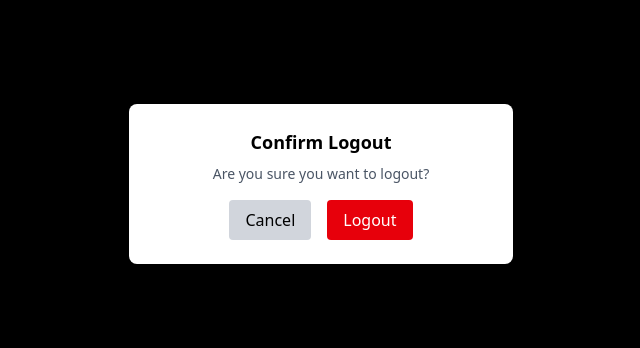
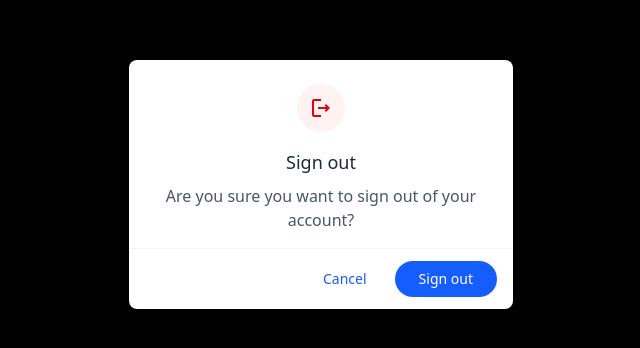
Before and after one commit to Shabeebkaruvath/CashFlow, a React (Vite) app: page /settings/logout in a window 1280 px wide. Shown: the part 216-564 px from the top of the page, without its empty margins (319-959 px from the left). Built offline with nearby package versions, Linux system fonts and the light colour scheme; no server answers; sample sign-in values are in the browser's storage.

Commit message:
ui change entirely,router based settings,2

```diff
--- a/src/App.jsx
+++ b/src/App.jsx
@@ -13,10 +13,12 @@ import InitialBankBalance from "./pages/settings/InitialBB";
 import DayRecordChecker from "./pages/settings/Dailydata";
 import CategoryRecords from "./pages/settings/Categories";
 import LogoutConfirm from "./pages/settings/Logout";
+import { useNavigate } from "react-router-dom";
 
 function App() {
   const location = useLocation();
   const { user, loading } = useAuth();
+    const navigate = useNavigate();
 
   const authRoutes = ["/login", "/signup"];
   const isAuthPage = authRoutes.includes(location.pathname);
@@ -30,11 +32,7 @@ function App() {
   }
 
   return (
-    <div
-      className={
-        isAuthPage ? "min-h-screen" : "pt-0  "
-      }
-    >
+    <div className={isAuthPage ? "min-h-screen" : "pt-0  "}>
       {!isAuthPage && <Navbar />}
 
       <Routes>
@@ -83,7 +81,7 @@ function App() {
           path="/settings/logout"
           element={
             user ? (
-              <LogoutConfirm onCancel={() => {}} />
+              <LogoutConfirm onCancel={() => navigate(-1)} /> // Go back one page
             ) : (
               <Navigate to="/login" />
             )
--- a/src/components/Navbar.jsx
+++ b/src/components/Navbar.jsx
@@ -11,57 +11,63 @@ const navItems = [
 export default function Layout() {
   return (
     <>
-      {/* Mobile Top Logo */}
-      <div className="md:hidden w-full bg-white border-b border-gray-100 py-3 fixed top-0 left-0 z-50">
-        <div className="flex justify-between items-center px-4">
-          <h1 className="text-2xl font-semibold text-blue-600">CashFlow</h1>
-        </div>
+     {/* Universal Header */}
+<header className="fixed top-0 left-0 w-full bg-white shadow-sm z-50">
+  <div className="max-w-screen-xl mx-auto flex items-center justify-between px-4 md:px-6 lg:px-8 py-3">
+    <div className="flex items-center space-x-3">
+      <span className="text-blue-600 font-semibold text-2xl tracking-tight">CashFlow</span>
     </div>
 
-      {/* Desktop Top Navbar */}
-      <nav className="hidden lg:flex fixed top-0 left-0 w-full bg-white border-b border-gray-100 z-50 px-8 py-3 items-center justify-between">
-        <h1 className="text-xl font-semibold text-blue-600">CashFlow</h1>
-        <ul className="flex space-x-6 items-center">
-          {navItems.map((item) => (
-            <li key={item.name}>
-              <NavLink
-                to={item.path}
-                className={({ isActive }) =>
-                  `flex items-center space-x-2 font-medium text-sm transition ${
-                    isActive ? "text-blue-600" : "text-gray-700"
-                  } hover:text-blue-500`
-                }
-              >
-                <item.icon size={20} />
-                <span>{item.name}</span>
-              </NavLink>
-            </li>
-          ))}
-        </ul>
-      </nav>
-
-      {/* Tablet Sidebar Navbar */}
-      <nav className="hidden md:flex lg:hidden fixed top-0 left-0 h-full w-16 bg-white border-r border-gray-100 z-50 flex-col items-center py-4 space-y-4">
-        <div className="text-blue-600 text-lg font-semibold rotate-90 whitespace-nowrap mb-6">
-          CashFlow
-        </div>
-        <ul className="flex flex-col items-center space-y-4">
+    {/* Desktop Navigation */}
+    <nav className="hidden lg:flex items-center space-x-6">
       {navItems.map((item) => (
         <NavLink
           key={item.name}
           to={item.path}
           className={({ isActive }) =>
-                `flex flex-col items-center text-xs font-medium transition ${
+            `flex items-center gap-2 text-sm font-medium transition-colors ${
               isActive ? "text-blue-600" : "text-gray-700"
             } hover:text-blue-500`
           }
         >
-              <item.icon size={20} />
-              <span className="text-xs">{item.name}</span>
+          <item.icon size={18} />
+          <span>{item.name}</span>
         </NavLink>
       ))}
-        </ul>
     </nav>
+
+
+  </div>
+</header>
+
+{/* Tablet Sidebar */}
+<aside className="hidden md:flex lg:hidden fixed top-0 left-0 h-full w-16 bg-white border-r border-gray-200 z-40 pt-20 flex-col items-center space-y-6">
+  {navItems.map((item) => (
+    <NavLink
+      key={item.name}
+      to={item.path}
+      className={({ isActive }) =>
+        `flex flex-col items-center justify-center text-[11px] font-medium transition-colors ${
+          isActive ? "text-blue-600" : "text-gray-500"
+        } hover:text-blue-500`
+      }
+    >
+      <item.icon size={20} />
+      <span className="mt-1">{item.name}</span>
+    </NavLink>
+  ))}
+</aside>
+
+{/* Mobile Top Bar */}
+<div className="md:hidden fixed top-0 left-0 w-full bg-white border-b border-gray-200 shadow-sm z-40 py-3 px-4 flex justify-between items-center">
+  <span className="text-blue-600 text-3xl font-semibold">CashFlow</span>
+  <button className="text-gray-600 hover:text-blue-600 focus:outline-none">
+    <svg className="w-6 h-6" fill="none" stroke="currentColor" strokeWidth="2" viewBox="0 0 24 24">
+      <path strokeLinecap="round" strokeLinejoin="round" d="M4 6h16M4 12h16M4 18h16" />
+    </svg>
+  </button>
+</div>
+
 
       {/* Main Content */}
       <div className="pt-12 md:pt-0 lg:pt-16 px-4 sm:px-6 md:ml-16 lg:ml-0 max-w-7xl mx-auto">
--- a/src/pages/Settings.jsx
+++ b/src/pages/Settings.jsx
@@ -73,13 +73,8 @@ export default function Settings() {
       {/* Google-style top app bar with slight elevation */}
       <header className="bg-white py-3 px-4 md:px-6 shadow-sm sticky top-0 z-10">
         <div className="max-w-4xl mx-auto flex items-center">
-          <button
-            onClick={() => navigate("/")}
-            className="p-2 mr-4 rounded-full hover:bg-gray-100 text-gray-600"
-          >
-            <span className="material-icons-outlined">arrow_back</span>
-          </button>
-          <h1 className="text-xl font-normal text-gray-800">Settings</h1>
+
+          <h1 className="text-xl font-bold text-gray-800">Settings</h1>
         </div>
       </header>
 
--- a/src/pages/settings/Categories.jsx
+++ b/src/pages/settings/Categories.jsx
@@ -1,7 +1,7 @@
 import React, { useState, useEffect } from "react";
 import { auth, db } from "../../firebase/firebase";
 import { collection, getDocs } from "firebase/firestore";
-import { X, AlertCircle, Calendar,ArrowLeft ,CheckCircle,Search   } from "lucide-react";
+import { X, AlertCircle, Calendar,ArrowLeft ,CheckCircle,Folder    } from "lucide-react";
 import {
   getIncomeCategories,
   getExpenseCategories,
@@ -115,13 +115,15 @@ export default function CategoryRecords() {
         >
           <ArrowLeft size={20} className="text-gray-600" />
         </button>
-              <h1 className="text-xl font-normal ml-3 text-gray-800">Category Records</h1>
+        <h1 className="text-xl font-normal ml-3 text-gray-800 flex items-center gap-2">
+          <Folder size={20} className="text-gray-600" />
+          Category Records
+        </h1>
       </div>
-
-
     </div>
   </div>
 </header>
+
 
       <main className="flex-1 max-w-3xl mx-auto w-full">
         {/* Material Card */}
--- a/src/pages/settings/Logout.jsx
+++ b/src/pages/settings/Logout.jsx
@@ -16,22 +16,38 @@ export default function LogoutConfirm({ onCancel }) {
   };
 
   return (
-    <div className="fixed inset-0 bg-black bg-opacity-40 flex justify-center items-center z-50">
-      <div className="bg-white p-6 rounded-lg shadow-lg text-center max-w-sm w-full">
-        <h3 className="text-lg font-bold mb-2">Confirm Logout</h3>
-        <p className="text-sm text-gray-600">Are you sure you want to logout?</p>
-        <div className="flex justify-center gap-4 mt-4">
+    <div className="fixed inset-0 bg-black bg-opacity-50 flex justify-center items-center z-50 px-4">
+      {/* Google-style dialog */}
+      <div className="bg-white rounded-lg shadow-lg max-w-sm w-full animate-fadeIn overflow-hidden">
+        {/* Dialog header with icon */}
+        <div className="p-6 pb-0">
+          <div className="flex justify-center mb-4">
+            <div className="w-12 h-12 rounded-full bg-red-50 flex items-center justify-center">
+              <span className="material-icons-outlined text-red-600">logout</span>
+            </div>
+          </div>
+          <h3 className="text-lg text-center text-gray-800 font-medium">Sign out</h3>
+          <p className="text-center text-gray-600 mt-2 mb-4">
+            Are you sure you want to sign out of your account?
+          </p>
+        </div>
+
+        {/* Dialog actions - Google places these at the bottom right */}
+        <div className="px-4 py-3 flex justify-end space-x-2 border-t border-gray-100">
+          {/* Cancel button - text only for secondary action */}
           <button
             onClick={onCancel}
-            className="bg-gray-300 hover:bg-gray-400 px-4 py-2 rounded"
+            className="py-2 px-5 text-blue-600 font-medium text-sm rounded-full hover:bg-blue-50 transition-colors"
           >
             Cancel
           </button>
+
+          {/* Confirm button - filled for primary action */}
           <button
             onClick={handleLogout}
-            className="bg-red-600 hover:bg-red-700 text-white px-4 py-2 rounded"
+            className="bg-blue-600 hover:bg-blue-700 text-white font-medium py-2 px-6 rounded-full text-sm transition-colors focus:outline-none focus:ring-2 focus:ring-blue-300 focus:ring-offset-2"
           >
-            Logout
+            Sign out
           </button>
         </div>
       </div>
--- a/src/pages/settings/Profile.jsx
+++ b/src/pages/settings/Profile.jsx
@@ -41,7 +41,8 @@ export default function UserProfile() {
   };
 
   return (
-    <section aria-labelledby="profile-heading" className="max-w-xl mx-auto w-full">
+
+      <section aria-labelledby="profile-heading" className="max-w-xl mx-auto w-full">
       {/* App Bar */}
       <header className="bg-white shadow-sm border-b border-gray-200 sticky top-0 z-20">
         <div className="max-w-6xl mx-auto">
@@ -54,14 +55,7 @@ export default function UserProfile() {
               >
                 <ArrowLeft size={20} className="text-gray-600" />
               </button>
-              <h1 className="text-xl font-normal ml-3 text-gray-800">Category Records</h1>
-            </div>
-
-          </div>
-        </div>
-      </header>
-      {/* Header with Google-style typography */}
-      <div className="px-1 py-4 flex items-center">
+              <div className="px-1 py-4 flex items-center">
         <span className="material-icons-outlined mr-3 text-blue-600">account_circle</span>
         <h2
           id="profile-heading"
@@ -70,6 +64,13 @@ export default function UserProfile() {
           Profile Information
         </h2>
       </div>
+            </div>
+
+          </div>
+        </div>
+      </header>
+      {/* Header with Google-style typography */}
+
 
       {/* Card with Google-style elevation and rounded corners */}
       <div className="bg-white rounded-lg shadow-sm border border-gray-200 overflow-hidden transition-shadow hover:shadow-md">
@@ -141,5 +142,7 @@ export default function UserProfile() {
         )}
       </div>
     </section>
+
+
   );
 }
```
Also changed, not shown: src/pages/settings/Dailydata.jsx (+71 -26 lines). Lines whose indentation alone changed are shown as unchanged.
